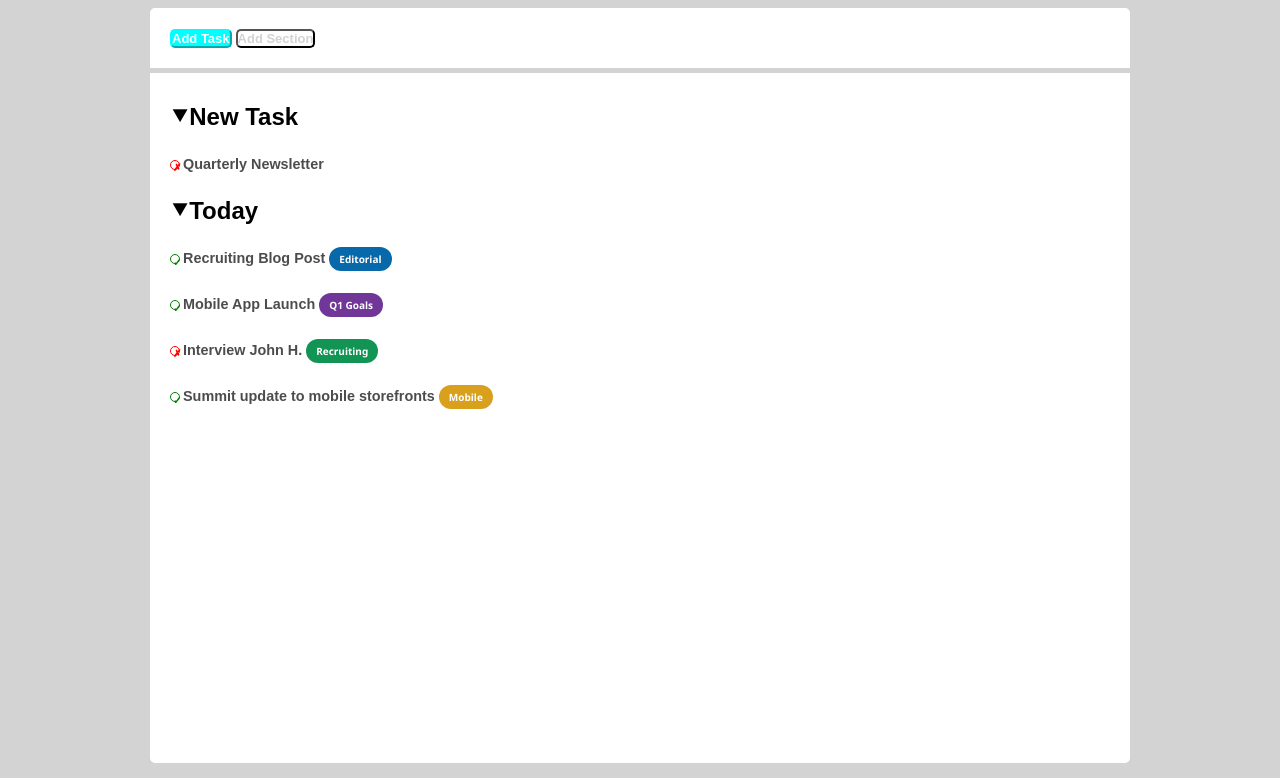
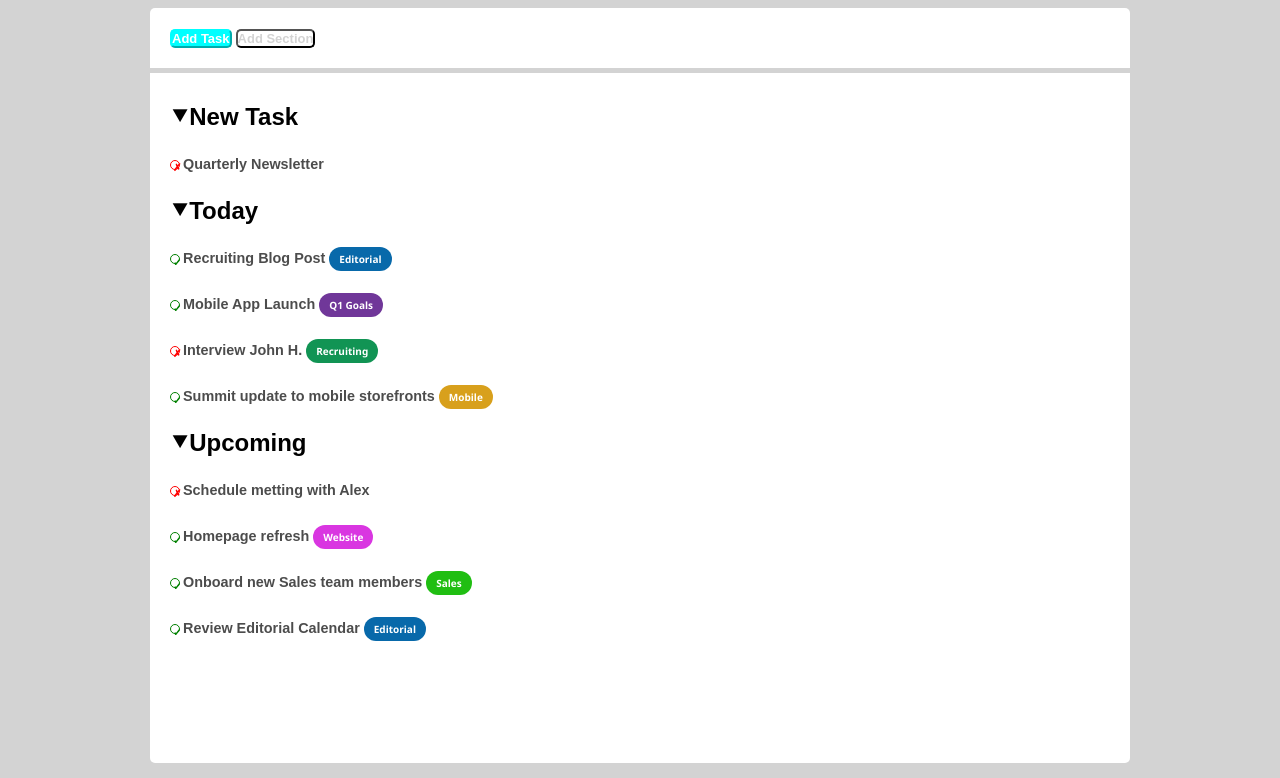
Before and after one commit to francescotroiano98/html-css-toboolist, a plain HTML site: page index.html in a window 1280 px wide. Shown: the part 82-860 px from the top of the page. Drawn offline with Linux system fonts and the light colour scheme.

Commit message:
add upcoming list

```diff
--- a/index.html
+++ b/index.html
@@ -59,6 +59,29 @@
                             </li>
 
                         </ul>
+
+                       <li><h2>&#11206;Upcoming</h2>
+                        <ul>
+                            <li class="text-task"><span class="cross">&cross;</span>Schedule metting with Alex
+
+                            </li>
+                            <li class="text-task"><span class="check">&check;</span>Homepage refresh
+                                <span class="web">Website</span>
+
+                            </li>
+                            <li class="text-task"><span class="check">&check;</span>Onboard new Sales team members
+                                <span class="sales">Sales</span>
+
+                            </li>
+                            <li class="text-task"><span class="check">&check;</span>Review Editorial Calendar
+                                <span class="edit">Editorial</span>
+
+                            </li>
+                        </ul>
+
+
+
+                        </li>
 
 
 
```
